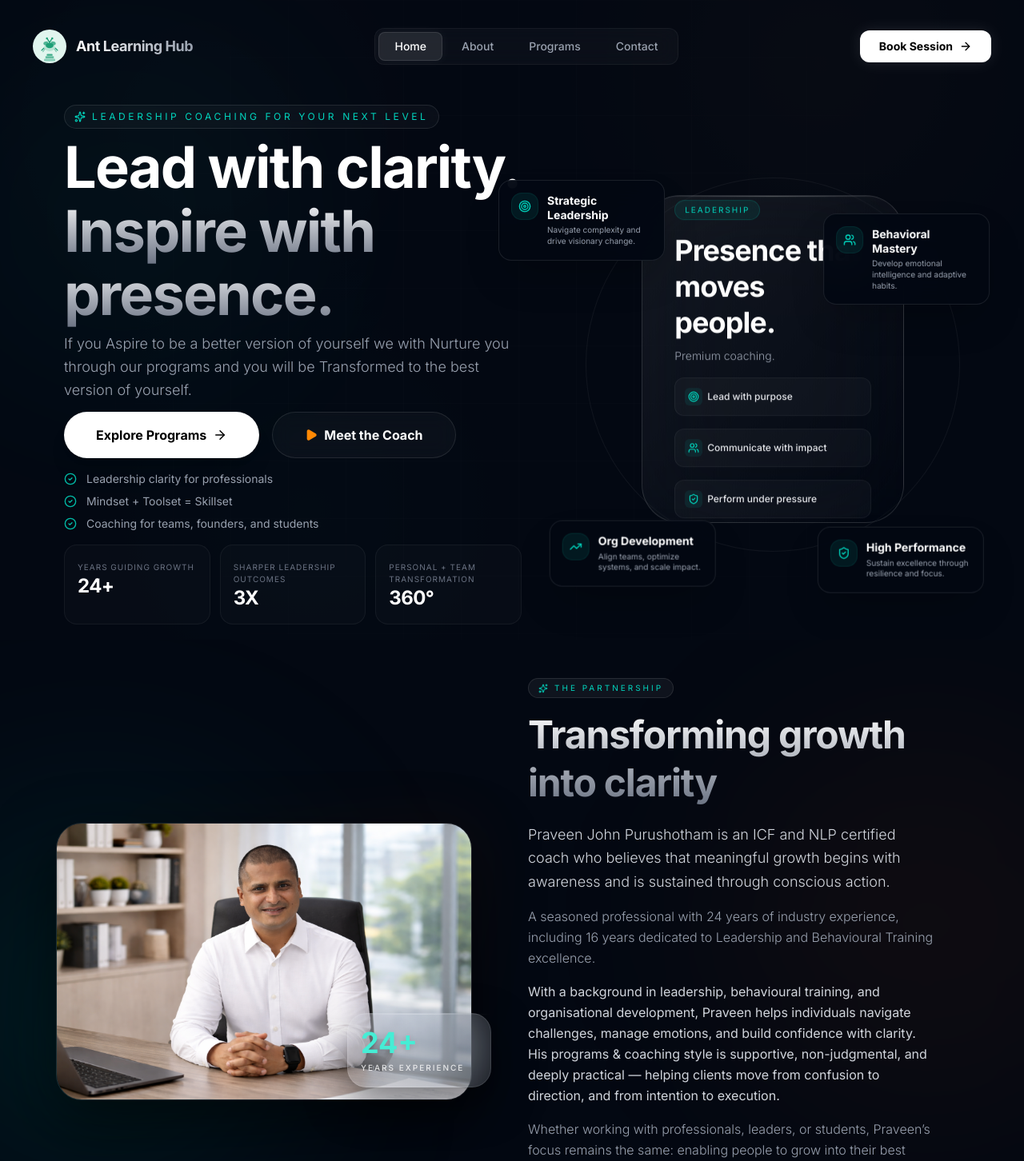
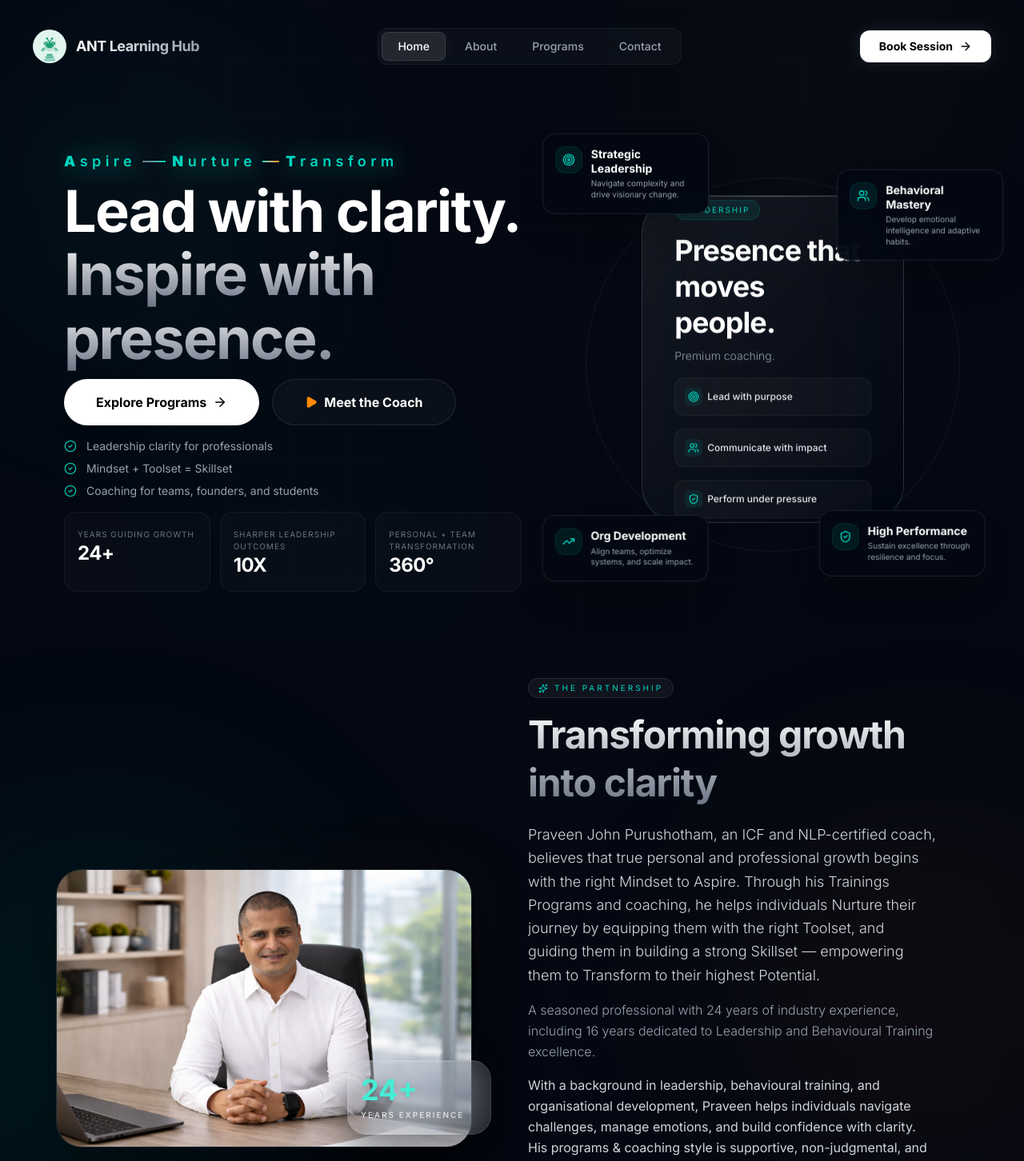
Before and after one commit to Shrey246/Ant-Learning-Hub, a Next.js app: page / in a window 1280 px wide. Shown: the top 1452 px of the page at 80% size. Built offline with nearby package versions, Linux system fonts and the light colour scheme.

Commit message:
all done

```diff
--- a/app/Contact/page.js
+++ b/app/Contact/page.js
@@ -18,7 +18,7 @@ export const metadata = {
     description:
       "Reach out to start your personal and professional growth journey with expert coaching.",
     url: "https://yourdomain.com/contact", // 🔁 replace later
-    siteName: "Ant Learning Hub",
+    siteName: "ANT Learning Hub",
     type: "website",
   },
 };
--- a/app/about/aboutclient.js
+++ b/app/about/aboutclient.js
@@ -65,8 +65,8 @@ export default function AboutPage() {
             </h1>
            <div className="mt-2 md:mt-2 space-y-2 md:space-y-2">
             <p className="text-base md:text-lg text-gray-300 leading-relaxed font-light max-w-lg mx-auto md:mx-0">
-              Praveen John Purushotham is an ICF and NLP certified coach who believes that meaningful growth begins
-              with awareness and is sustained through conscious action.
+              Praveen John Purushotham, an ICF and NLP-certified coach, believes that true personal and professional growth begins with the right Mindset to Aspire. Through his Trainings Programs and coaching,
+              he helps individuals Nurture their journey by equipping them with the right Toolset, and guiding them in building a strong Skillset — empowering them to Transform to their highest Potential.
             </p>
 
             <p className="text-sm md:text-base text-gray-400 leading-relaxed font-light max-w-lg mx-auto md:mx-0">
--- a/app/about/page.js
+++ b/app/about/page.js
@@ -19,7 +19,7 @@ export const metadata = {
     description:
       "24+ years of leadership and behavioural coaching experience. Helping individuals and organizations achieve clarity and growth.",
     url: "https://yourdomain.com/about", // 🔁 replace later with real domain
-    siteName: "Ant Learning Hub",
+    siteName: "ANT Learning Hub",
     images: [
       {
         url: "/coach.png",
--- a/app/components/AboutPreview.js
+++ b/app/components/AboutPreview.js
@@ -66,8 +66,8 @@ export default function AboutPreview() {
 
           <div className="mt-4 md:mt-5 space-y-3 md:space-y-4">
             <p className="text-base md:text-lg text-gray-300 leading-relaxed font-light max-w-lg mx-auto md:mx-0">
-              Praveen John Purushotham is an ICF and NLP certified coach who believes that meaningful growth begins
-              with awareness and is sustained through conscious action.
+              Praveen John Purushotham, an ICF and NLP-certified coach, believes that true personal and professional growth begins with the right Mindset to Aspire. Through his Trainings Programs and coaching,
+              he helps individuals Nurture their journey by equipping them with the right Toolset, and guiding them in building a strong Skillset — empowering them to Transform to their highest Potential.
             </p>
 
             <p className="text-sm md:text-base text-gray-400 leading-relaxed font-light max-w-lg mx-auto md:mx-0">
--- a/app/components/Footer.js
+++ b/app/components/Footer.js
@@ -22,7 +22,7 @@ export default function Footer() {
           {/* BRAND */}
           <div>
             <h2 className="text-2xl font-bold tracking-tight text-white">
-              Ant Learning Hub
+              ANT Learning Hub
             </h2>
 
             <p className="mt-3 text-gray-400 max-w-sm leading-relaxed font-light">
@@ -91,7 +91,7 @@ export default function Footer() {
 
         {/* BOTTOM BAR */}
         <div className="mt-10 border-t border-white/10 pt-5 flex flex-col md:flex-row justify-between items-center gap-3 text-sm text-gray-500">
-          <p>© {new Date().getFullYear()} Ant Learning Hub. All rights reserved.</p>
+          <p>© {new Date().getFullYear()} ANT Learning Hub. All rights reserved.</p>
           <div className="flex gap-4">
             <Link href="#" className="hover:text-white transition-colors">Privacy Policy</Link>
             <Link href="#" className="hover:text-white transition-colors">Terms of Service</Link>
--- a/app/components/Hero.js
+++ b/app/components/Hero.js
@@ -21,7 +21,7 @@ const trustSignals = [
 
 const stats = [
   { value: "24+", label: "Years guiding growth" },
-  { value: "3X", label: "Sharper leadership outcomes" },
+  { value: "10X", label: "Sharper leadership outcomes" },
   { value: "360°", label: "Personal + team transformation" },
 ];
 
@@ -30,27 +30,29 @@ const orbitCards = [
     title: "Strategic Leadership",
     text: "Navigate complexity and drive visionary change.",
     icon: Target,
-    position: "left-[-20px] top-[-24px] sm:left-0 sm:top-6 lg:-left-28 lg:top-2",
+    position: "top-[0%] left-[10%] -translate-x-1/2 -translate-y-1/2",
   },
   {
     title: "Behavioral Mastery",
     text: "Develop emotional intelligence and adaptive habits.",
     icon: Users,
-    position: "right-[-20px] top-[-24px] sm:right-0 sm:top-4 lg:-right-10 lg:top-10",
+    position: "top-[9%] right-[10%] translate-x-1/2 -translate-y-1/2",
   },
   {
     title: "Org Development",
     text: "Align teams, optimize systems, and scale impact.",
     icon: TrendingUp,
-    position: "bottom-[-28px] left-[-20px] sm:bottom-10 sm:left-4 lg:-bottom-12 lg:-left-12",
+    position: "bottom-[0%] left-[10%] -translate-x-1/2 translate-y-1/2",
   },
   {
     title: "High Performance",
     text: "Sustain excellence through resilience and focus.",
     icon: ShieldCheck,
-    position: "bottom-[-28px] right-[-20px] sm:bottom-10 sm:right-4 lg:-bottom-12 lg:-right-8",
+    position: "bottom-[3%] right-[15%] translate-x-1/2 translate-y-1/2",
   },
 ];
+
+
 
 const corePillars = [
   { label: "Lead with purpose", icon: Target },
@@ -80,15 +82,40 @@ export default function Hero() {
         {/* LEFT CONTENT */}
         <div className="flex flex-col justify-center text-center lg:text-left">
 
-          {/* Eyebrow badge */}
-          <motion.p
-            initial={{ opacity: 0, y: 15 }}
+
+          {/* Subheading / meta description mirror */}
+                  <motion.div
+            initial={{ opacity: 0, y: 20 }}
             animate={{ opacity: 1, y: 0 }}
-            className="inline-flex mx-auto lg:mx-0 w-fit items-center gap-2 rounded-full border border-white/10 bg-white/[0.03] px-3 py-1.5 text-[9px] sm:text-[10px] md:text-xs uppercase tracking-[0.3em] text-teal-400 backdrop-blur-md"
-          >
-            <Sparkles size={14} aria-hidden="true" />
-            <span>Leadership coaching for your next level</span>
-          </motion.p>
+            transition={{ delay: 0.2 }}
+            className="relative mt-4 flex items-center justify-center lg:justify-start gap-2 text-sm sm:text-base md:text-lg font-Large tracking-[0.3em] text-teal-400">
+            <span className="relative text-teal-400 font-semibold">
+              <b>A</b>spire
+              <span className="absolute inset-0 blur-md bg-teal-400/20 opacity-50"></span>
+            </span>
+
+            <motion.span
+              className="h-[2px] w-6 sm:w-10 bg-gradient-to-r from-gray-500 to-teal-400"
+              animate={{ width: ["20px", "40px", "20px"] }}
+              transition={{ duration: 2, repeat: Infinity }}
+            />
+
+            <span className="relative text-teal-400 font-semibold">
+              <b>N</b>urture
+              <span className="absolute inset-0 blur-md bg-teal-400/20 opacity-50"></span>
+            </span>
+
+            <motion.span
+              className="h-[2px] w-6 sm:w-10 bg-gradient-to-r from-teal-400 to-orange-400"
+              animate={{ width: ["20px", "40px", "20px"] }}
+              transition={{ duration: 2, repeat: Infinity, delay: 0.5 }}
+            />
+
+            <span className="relative text-teal-400 font-semibold">
+              <b>T</b>ransform
+              <span className="absolute inset-0 blur-md bg-teal-400/20 opacity-50"></span>
+            </span>
+          </motion.div>
 
           {/* Primary heading — critical for SEO */}
           <motion.h1
@@ -104,15 +131,6 @@ export default function Hero() {
             </span>
           </motion.h1>
 
-          {/* Subheading / meta description mirror */}
-          <motion.p
-            initial={{ opacity: 0, y: 20 }}
-            animate={{ opacity: 1, y: 0 }}
-            transition={{ delay: 0.2 }}
-            className="mt-2 mx-auto lg:mx-0 max-w-lg lg:max-w-xl text-base sm:text-lg text-gray-400 font-light leading-relaxed"
-          >
-          If you Aspire to be a better version of yourself we with Nurture you through our programs and you will be Transformed to the best version of yourself.
-          </motion.p>
 
           {/* CTA buttons */}
           <motion.div
--- a/app/components/Navbar.js
+++ b/app/components/Navbar.js
@@ -13,7 +13,7 @@ const navLinks = [
   { href: "/", label: "Home" },
   { href: "/about", label: "About" },
   { href: "/programs", label: "Programs" },
-  { href: "/Contact", label: "Contact" },
+  { href: "/contact", label: "Contact" },
 ];
 
 export default function Navbar() {
@@ -175,14 +175,14 @@ export default function Navbar() {
 
             <Image
               src="/logo.svg"
-              alt="Ant Learning Hub Logo"
+              alt="ANT Learning Hub Logo"
               width={42}
               height={42}
               className="relative z-10"
             />
           </div>
           <span className="text-sm font-bold tracking-tight sm:text-lg bg-gradient-to-r from-white to-gray-400 bg-clip-text text-transparent">
-            Ant Learning Hub
+            ANT Learning Hub
           </span>
         </Link>
 
--- a/app/layout.tsx
+++ b/app/layout.tsx
@@ -11,7 +11,7 @@ const inter = Inter({
 });
 
 export const metadata: Metadata = {
-  title: "Ant Learning Hub",
+  title: "ANT Learning Hub",
   description: "Leadership and coaching experiences designed for growth.",
   icons: {
     icon: "/favicon.ico",
--- a/app/lib/firebase.js
+++ b/app/lib/firebase.js
@@ -1,4 +1,4 @@
-import { initializeApp } from "firebase/app";
+import { initializeApp, getApps, getApp } from "firebase/app";
 import { getFirestore } from "firebase/firestore";
 import { getAuth } from "firebase/auth";
 
@@ -11,7 +11,8 @@ const firebaseConfig = {
   appId: "1:997608259475:web:8b80b8cf72cf1274823266"
 };
 
-const app = initializeApp(firebaseConfig);
+// ✅ Prevent multiple initialization
+const app = !getApps().length ? initializeApp(firebaseConfig) : getApp();
 
 export const db = getFirestore(app);
 export const auth = getAuth(app);
--- a/app/page.tsx
+++ b/app/page.tsx
@@ -26,7 +26,7 @@ export const metadata = {
     description:
       "Expert coaching for individuals, corporates, and institutions. Build clarity, confidence, and high-performance habits.",
     url: "https://yourdomain.com", // 🔁 replace later
-    siteName: "Ant Learning Hub",
+    siteName: "ANT Learning Hub",
     type: "website",
   },
 };
--- a/app/programs/page.js
+++ b/app/programs/page.js
@@ -18,7 +18,7 @@ export const metadata = {
     description:
       "Structured coaching programs for individuals, corporates, and institutions to achieve real transformation.",
     url: "https://yourdomain.com/programs", // 🔁 replace later
-    siteName: "Ant Learning Hub",
+    siteName: "ANT Learning Hub",
     type: "website",
   },
 };
--- a/tsconfig.json
+++ b/tsconfig.json
@@ -29,6 +29,6 @@
     ".next/types/**/*.ts",
     ".next/dev/types/**/*.ts",
     "**/*.mts"
-, "app/components/AboutPreview.js", "app/components/Audience.js", "app/components/CTA.js", "app/Contact/ContactClient.js", "app/Contact/page.js", "app/programs/page.js", "app/programs/ProgramsClient.js", "app/admin/Login/page.js"  ],
+, "app/components/AboutPreview.js", "app/components/Audience.js", "app/components/CTA.js", "app/contact/ContactClient.js", "app/contact/page.tsx", "app/programs/page.js", "app/programs/ProgramsClient.js", "app/admin/Login/page.js"  ],
   "exclude": ["node_modules"]
 }
```
